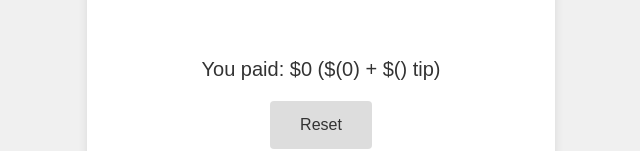
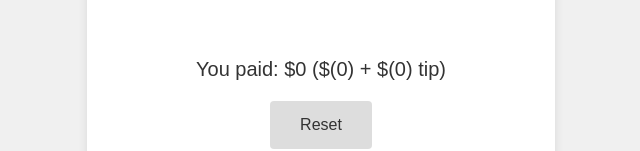
Before and after one commit to Marcofa87/tip-calculator, a React (Create React App) app: page / in a window 1280 px wide. Shown: the part 447-598 px from the top of the page, without its empty margins (319-959 px from the left). Built offline with nearby package versions, Linux system fonts and the light colour scheme.

Commit message:
added tip feature

```diff
--- a/src/App.js
+++ b/src/App.js
@@ -21,7 +21,11 @@ function App() {
       >
         <p className="question">How did your friend like the service?</p>
       </Percentage>
-      <Price value={value} />
+      <Price
+        value={value}
+        onSatisfaction={satisfaction}
+        onSatisfactionFriend={satisfaction2}
+      />
       <Reset />
     </div>
   );
@@ -36,7 +40,7 @@ function Bill({ value, onSetValue }) {
           value={value}
           type="text"
           onChange={(e) => {
-            onSetValue(e.target.value);
+            onSetValue(Number(e.target.value));
           }}
         ></input>
       </label>
@@ -64,11 +68,14 @@ function Percentage({ children, onSatisfaction, onSetSatisfaction }) {
   );
 }
 
-function Price({ value, onSatisfaction }) {
+function Price({ value, onSatisfaction, onSatisfactionFriend }) {
+  const tip = (value * (onSatisfaction + onSatisfactionFriend)) / 100;
+  const totalAmount = value + tip;
+
   return (
     <>
       <p className="price">
-        You paid: ${value} ($({value}) + $({onSatisfaction}) tip)
+        You paid: ${totalAmount} ($({value}) + $({tip}) tip)
       </p>
     </>
   );
```
